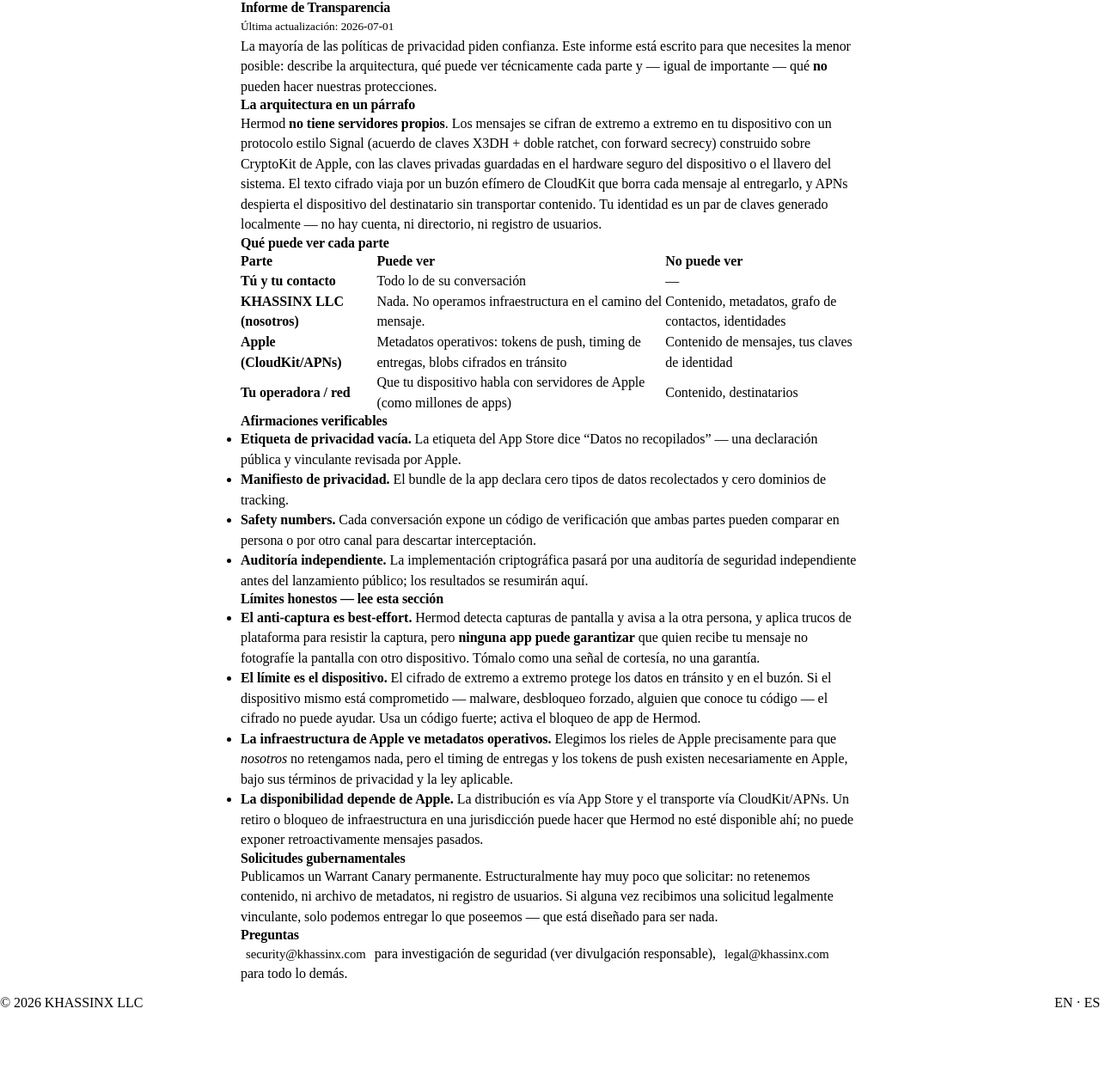
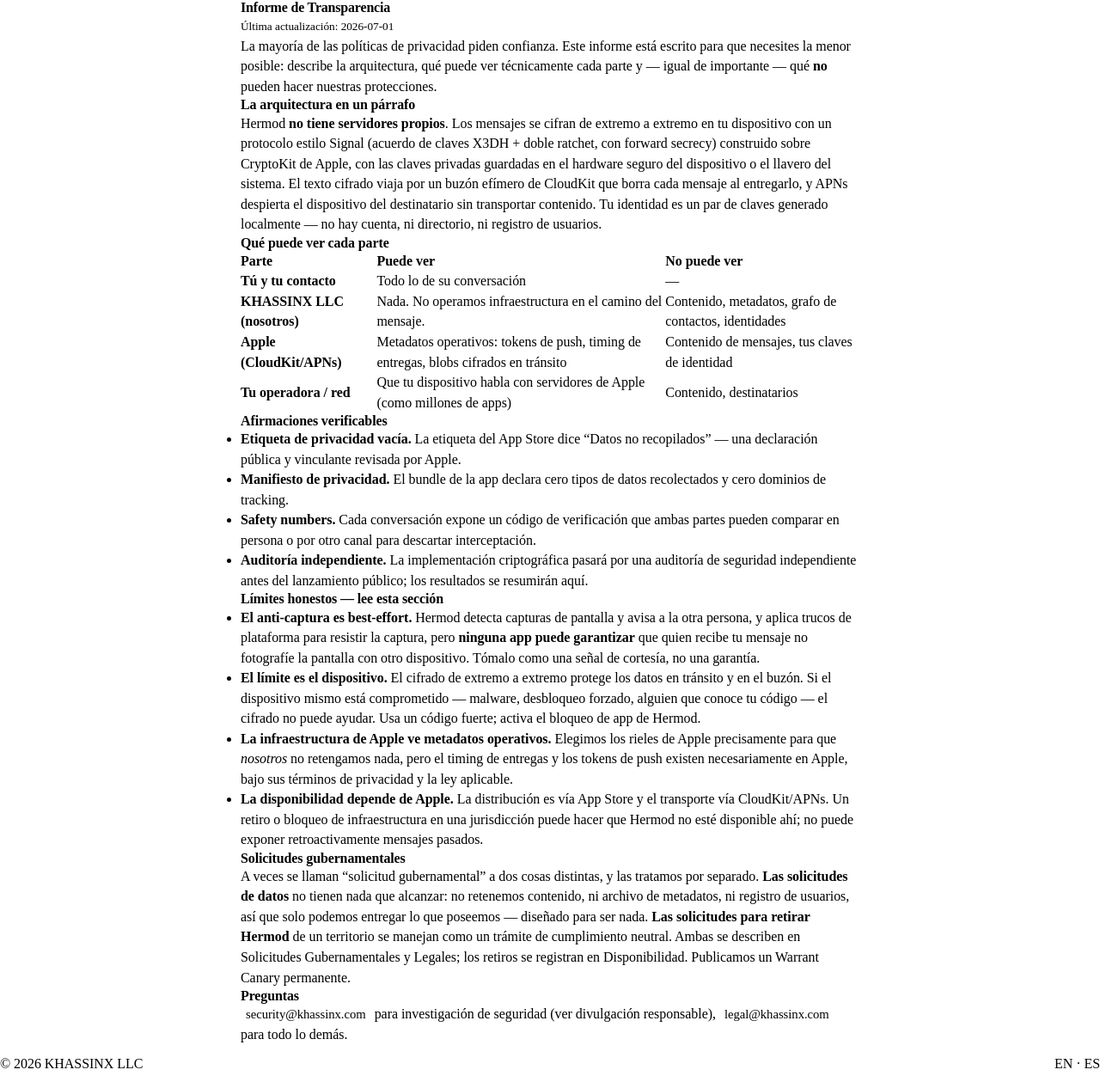
Before and after one commit to KhassinX/Umbrix-web, a Jekyll site: the page built from es/legal/transparency.md, in a window 1280 px wide. Shown: the whole page at 86% size. Built offline with Jekyll 4.4.1, drawn with Linux system fonts in a browser that asks for light colours; before the commit the page ends 1189 px from its top, so only the background shows below that.

Commit message:
feat: enlazar hub requests + availability desde índice legal y transparency EN/ES (Task 5)
Co-Authored-By: Claude Fable 5 <noreply@anthropic.com>

Claude-Session: https://claude.ai/code/session_01EznGa95PgRZDKuT3PGEbt7

```diff
--- a/es/legal/transparency.md
+++ b/es/legal/transparency.md
@@ -42,7 +42,7 @@ Hermod **no tiene servidores propios**. Los mensajes se cifran de extremo a extr
 
 ## Solicitudes gubernamentales
 
-Publicamos un [Warrant Canary](/es/legal/canary/) permanente. Estructuralmente hay muy poco que solicitar: no retenemos contenido, ni archivo de metadatos, ni registro de usuarios. Si alguna vez recibimos una solicitud legalmente vinculante, solo podemos entregar lo que poseemos — que está diseñado para ser nada.
+A veces se llaman "solicitud gubernamental" a dos cosas distintas, y las tratamos por separado. **Las solicitudes de datos** no tienen nada que alcanzar: no retenemos contenido, ni archivo de metadatos, ni registro de usuarios, así que solo podemos entregar lo que poseemos — diseñado para ser nada. **Las solicitudes para retirar Hermod** de un territorio se manejan como un trámite de cumplimiento neutral. Ambas se describen en [Solicitudes Gubernamentales y Legales](/es/legal/requests/); los retiros se registran en [Disponibilidad](/es/legal/availability/). Publicamos un [Warrant Canary](/es/legal/canary/) permanente.
 
 ## Preguntas
 
```
Also changed, not shown: es/legal/index.md (+2 -0 lines), legal/index.md (+2 -0 lines), legal/transparency.md (+1 -1 lines).
